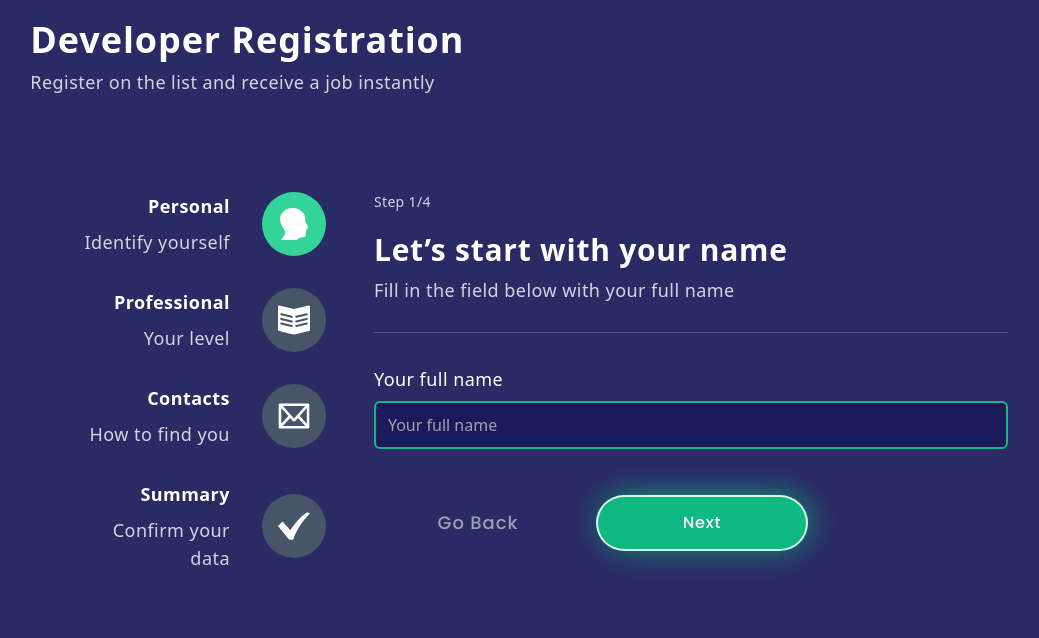
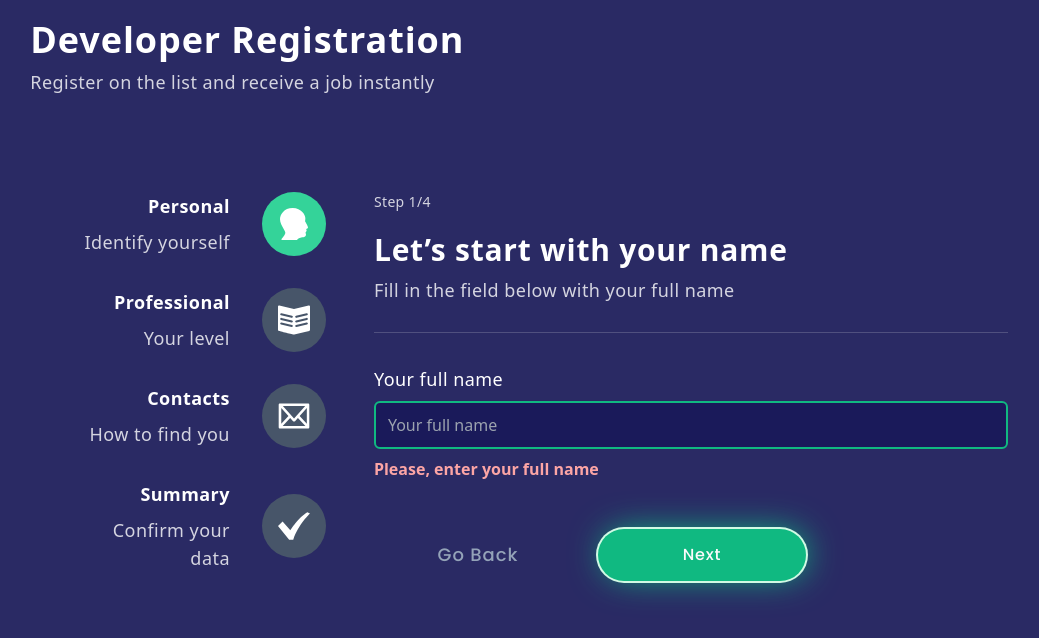
Before and after one commit to thalya-codes/multi-step-form, a React (Create React App) app: page / in a window 1280 px wide. Both pictures are taken after a click on the button "Next". Shown: the top 638 px of the page, without its empty margins (23-1062 px from the left). Built offline with nearby package versions, Linux system fonts and the light colour scheme.

Commit message:
refactor(FormGroup): realiza ajustes após alteração no state errors Realiza adaptações no componente após mudança da estrutura de dados do state errors

```diff
--- a/src/components/FormGroup/index.tsx
+++ b/src/components/FormGroup/index.tsx
@@ -3,11 +3,13 @@ import { useFormContext } from "../../context/FormContext";
 import { IFormGroupProps } from "../../interfaces/IFormGroup";
 import { IFormFields } from "../../interfaces/IFormFields";
 import Typography from "../Typography";
+import { useErrorMessage } from "../../hook/useErrorMessage";
 
 export function FormGroup({ label, inputType = "text", inputId, placeholder, name = "fullname" }: IFormGroupProps) {
   const { formValues, setFormValues, errors, validateField } = useFormContext();
   const fieldNameIsXp = name === "xp";
   const [hadBlur, setHadBlur] = useState(false);
+  const errorMessage = useErrorMessage();
 
   const handleOnChange = (value: string): void => {
     setFormValues((formValues: IFormFields) => ({
@@ -27,10 +29,8 @@ export function FormGroup({ label, inputType = "text", inputId, placeholder, nam
     const fieldIsEmpty: boolean = formValues[name] === '';
 
     if (fieldIsEmpty || fieldNameIsXp ) return;
-
-    if (hadBlur || (!hadBlur && errors[name] !== '')) validateField({ value: formValues[name], name });
-
-  }, [hadBlur, formValues]);
+    if (hadBlur || (!hadBlur && errors.has(name))) validateField({ value: formValues[name], name });
+  }, [hadBlur, formValues, errors]);
 
   return (
     <div className="flex flex-col gap-2 w-10/12 md:w-full">
@@ -45,7 +45,7 @@ export function FormGroup({ label, inputType = "text", inputId, placeholder, nam
           onChange={({ target }) => handleOnChange(target.value)}
           onBlur={handleOnBlur}
         />
-      { (!fieldNameIsXp && errors[name]) && <span className="text-red-300 font-semibold">{ errors[name] }</span> }
+      { (!fieldNameIsXp && errors.has(name)) && <span className="text-red-300 font-semibold">{ errorMessage[name]}</span> }
     </div>
   );
 };
```
